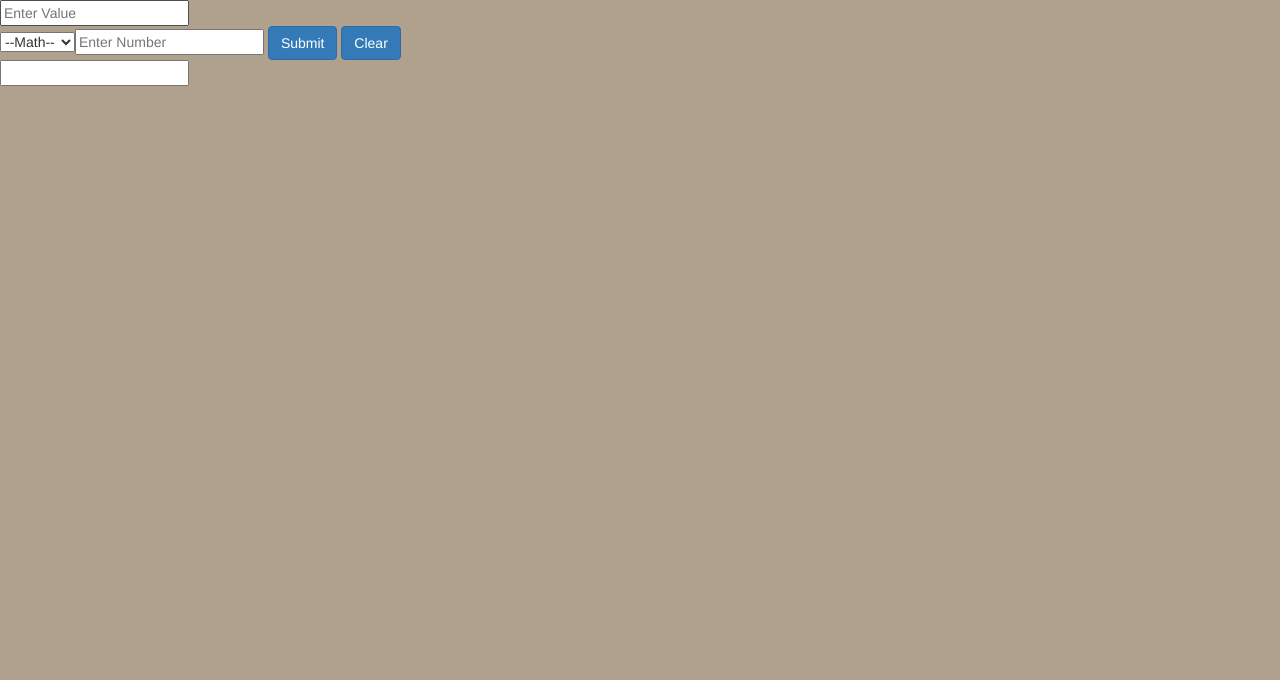
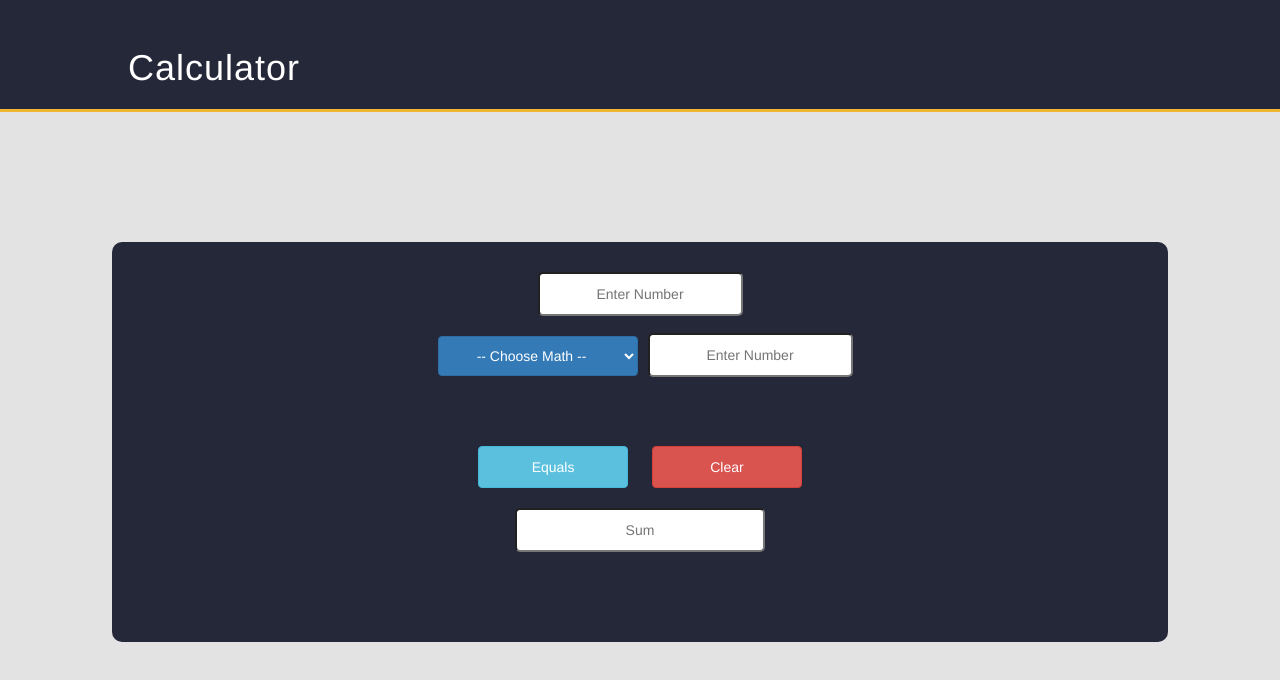
Before and after one commit to craigjwaldron/Weekend_Challenge_3, a website: page views/index.html in a window 1280 px wide. Drawn offline with Linux system fonts and the light colour scheme; files whose address does not match are found by name.

Commit message:
css styling

```diff
--- a/modules/mathModule.js
+++ b/modules/mathModule.js
@@ -15,7 +15,7 @@ var answer = function (incommingObject) {
  return Number(incommingObject.first) / Number(incommingObject.second);
   }
    else {
-    return "Dude, that's impossible with this calulator.";
+    return "Try Again";
   }
 };
 
--- a/public/vendors/stylesheet.css
+++ b/public/vendors/stylesheet.css
@@ -1,3 +1,91 @@
 body {
-  background-color: #b0a18e;
+  background-color: #e3e3e3;
 }
+p {
+  font-size: 20px;
+}
+
+.container {
+  text-align: justify;
+  margin-left: 8em;
+  margin-right: 8em;
+}
+
+header {
+  text-align: justify;
+  letter-spacing: 1px;
+  height: 8em;
+  padding: 2em 10%;
+  background-color: #252839;
+  color: white;
+  border-bottom: solid #f2b632;
+}
+
+header h1 {
+  display: inline-block;
+}
+
+#calculator {
+  padding: 30px;
+  text-align: center;
+  background-color: #252839;
+  margin-top: 130px;
+  height: 400px;
+  border-radius: 10px;
+  width: auto;
+}
+
+#first {
+  margin: 0 auto;
+  padding: 10px;
+
+}
+
+#select {
+  margin: 0 auto;
+  padding: 10px;
+}
+
+#second {
+  margin: 0 auto;
+  padding: 10px;
+}
+
+#submit {
+  padding: 10px;
+  margin: 10px;
+  display: inline-block;
+  width: 150px;
+}
+
+#reset {
+  padding: 10px;
+  margin: 10px;
+  display: inline-block;
+  width: 150px;
+}
+
+#sum {
+  margin: 10px;
+  padding: 10px;
+  display: inline-block;
+  width: 250px;
+}
+
+#selectButton {
+  margin: 10px;
+  margin-right: 10px;
+  padding: 0px;
+  width: 200px;
+  height: 40px;
+  text-align: center;
+}
+
+#buttons{
+  padding-top: 40px;
+}
+
+input{
+  text-align: center;
+  border-radius: 5px;
+}
--- a/views/index.html
+++ b/views/index.html
@@ -8,30 +8,37 @@
 
   </head>
   <body>
+    <header><h1>Calculator</h1></header>
 
-    <div class="calulator">
+    <div class="container" id="calculator">
+
       <form class="" name="form" id="form" action="/calculate" method="post">
-        <input type="text" name="first" id="first" value="" placeholder="Enter Value">
-
-          <div class="select">
-              <select name="select" id="select">
-              <option value="hide">--Math--</option>
-              <option value="add" name ="add" id="add">Add</option>
-              <option value="subtract">Subtract</option>
-              <option value="multiply">Multiply</option>
-              <option value="divide">Divide</option>
+          <div>
+            <input type="text" name="first" id="first" value="" placeholder="Enter Number">
+          </div>
+          <div id="select" class="select" style=align: "middle">
+              <select name="select" class="btn btn-primary" id="selectButton">
+                <option value="hide"> -- Choose Math -- </option>
+                <option value="add" name ="add" id="add">Plus</option>
+                <option value="subtract">Minus</option>
+                <option value="multiply">Times</option>
+                <option value="divide">Divided by</option>
             </selct>
           </div>
+          <div>
+            <input type="text" name="second" id="second" value="" placeholder="Enter Number">
+          </div>
 
-        <input type="text" name="second" id="second" value="" placeholder="Enter Number">
-        <input type="submit" name="submit" id="submit" class="btn btn-primary" value="Submit">
-        <input type="reset" name="reset" id="reset" class="btn btn-primary" value="Clear">
+          <div id="buttons">
+            <input type="submit" name="submit" id="submit" class="btn btn-info" value="Equals">
+            <input type="reset" name="reset" id="reset" class="btn btn-danger" value="Clear">
+          </div>
 
+          <div>
+            <input class="sum" id="sum" placeholder="Sum"></input>
+          </div>
       </form>
 
-      <div>
-      <input class="sum" id="sum"></input>
-      </div>
 
     </div>
     <script src="vendors/jquery-2.2.4.min.js" charset="utf-8"></script>
```
